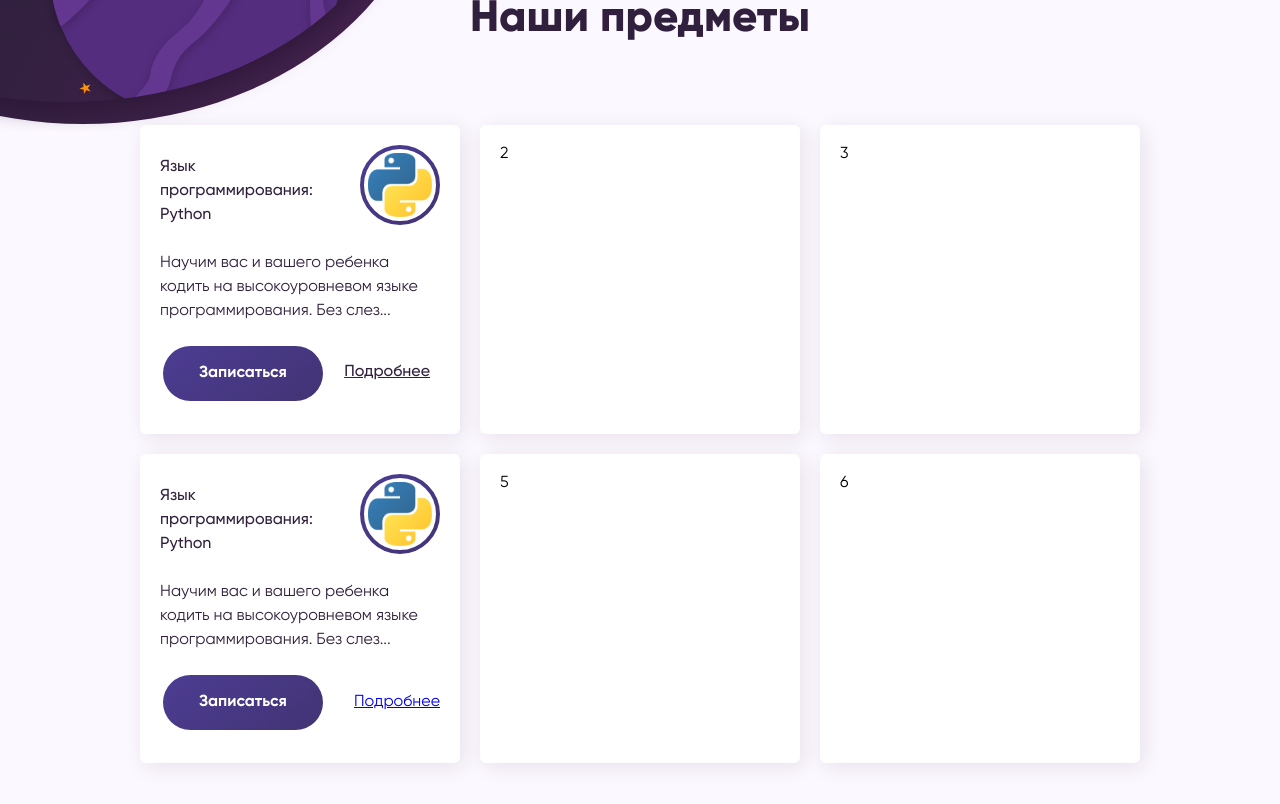
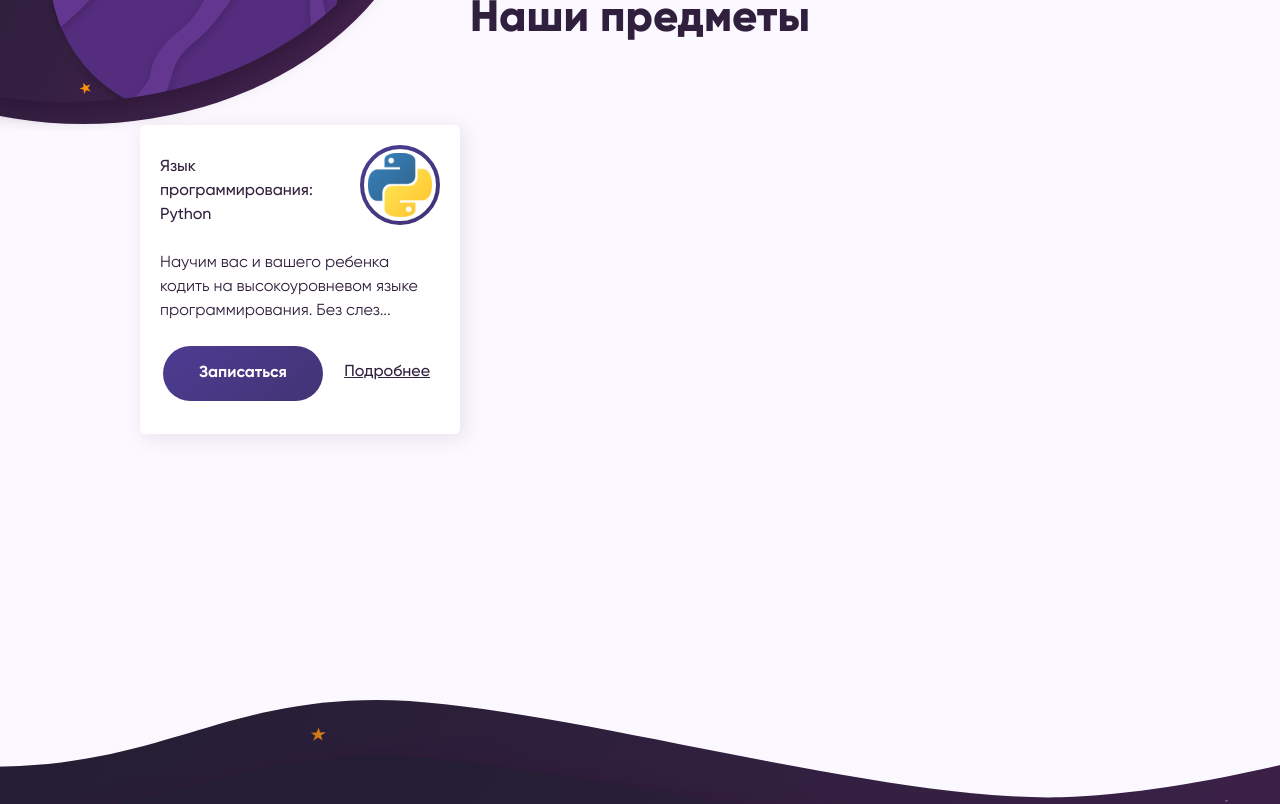
Before and after one commit to ReyBuilder/Viarune, a Vue app: page / in a window 1280 px wide. Shown: the part 1700-2504 px from the top of the page. Built offline with nearby package versions, Linux system fonts and the light colour scheme; the HTML template or start-up script is replaced by a standard one.

Commit message:
Подготовка к v-for

```diff
--- a/src/components/Third_part.vue
+++ b/src/components/Third_part.vue
@@ -36,7 +36,8 @@
         </div>
         <div class="subj__cards">
           <div class="subj_cards__inner">
-            <div class="subj__card">
+            <template v-for="(item) in ">
+            <div class="subj__card" >
               <div class="card__header">
                 <div class="card__title">
                   Язык программирования: Python
@@ -65,41 +66,8 @@
                 </a>
               </div>
             </div>
-            <div class="subj__card">2</div>
-            <div class="subj__card">3</div>
-            <div class="subj__card">
-              <div class="card__header">
-                <div class="card__title">
-                  Язык программирования: Python
-                </div>
-                <div class="card__logo">
-                  <img
-                    src="./assets/images/subj_cards/python-logo2.svg"
-                    alt=""
-                  />
-                </div>
-              </div>
-              <div class="card__text">
-                Научим вас и вашего ребенка кодить на высокоуровневом языке
-                программирования. Без слез...
-              </div>
-              <div class="card__underground">
-                <a class="buttonWrapper" href="#">
-                  <div class="buttonBox buttonPurple">
-                    Записаться
-                  </div>
-                </a>
-                <a class="" href="#">
-                  <div class="">
-                    Подробнее
-                  </div>
-                </a>
-              </div>
-            </div>
-            <div class="subj__card">5</div>
-            <div class="subj__card">6</div>
+            </template>
           </div>
-          <div class="subj_cards__inner"></div>
         </div>
       </div>
     </div>
@@ -110,6 +78,14 @@ export default ({
   data(){
     return{
       showFilters: false,
+      courses: [
+        {  name: "Python", title:"Язык программирования: Python",img: "http://example.com/", desc: "Научим вас и вашего ребенка кодить на высокоуровневом языке программирования. Без слез..." },
+        { name: "Scratch", title: "Язык программирования: Scratch",img: "http://example.com/", desc: "Детский язык программирования, похожий на конструктор Lego: программы собираются..." },
+        {  name: "C++", title:"Спортивное программирование на C++", img: "http://example.com/", desc: "Хотите стать победителем российской олимпиады по программированию?" },
+        {  name: "Web", title:"Web", img: "http://example.com/", desc: "Что скрывается за красивой оболочкой сайта? Язык гипертекстовой разметки HTML..." },
+        { name: "Informatics", title:"Элементарная информатика (взрослые)", img: "http://example.com/", desc: "Для тех, у кого нет времени на обучение. Изучайте только актуальную для вас тему: эксель..." },
+        {  name: "Figma", title:"Figma", img: "http://example.com/", desc: "Вы познакомитесь с миром веб-дизайна, освоите популярный графический редактор Figma." },
+        ],
     }
   }
 })
```
